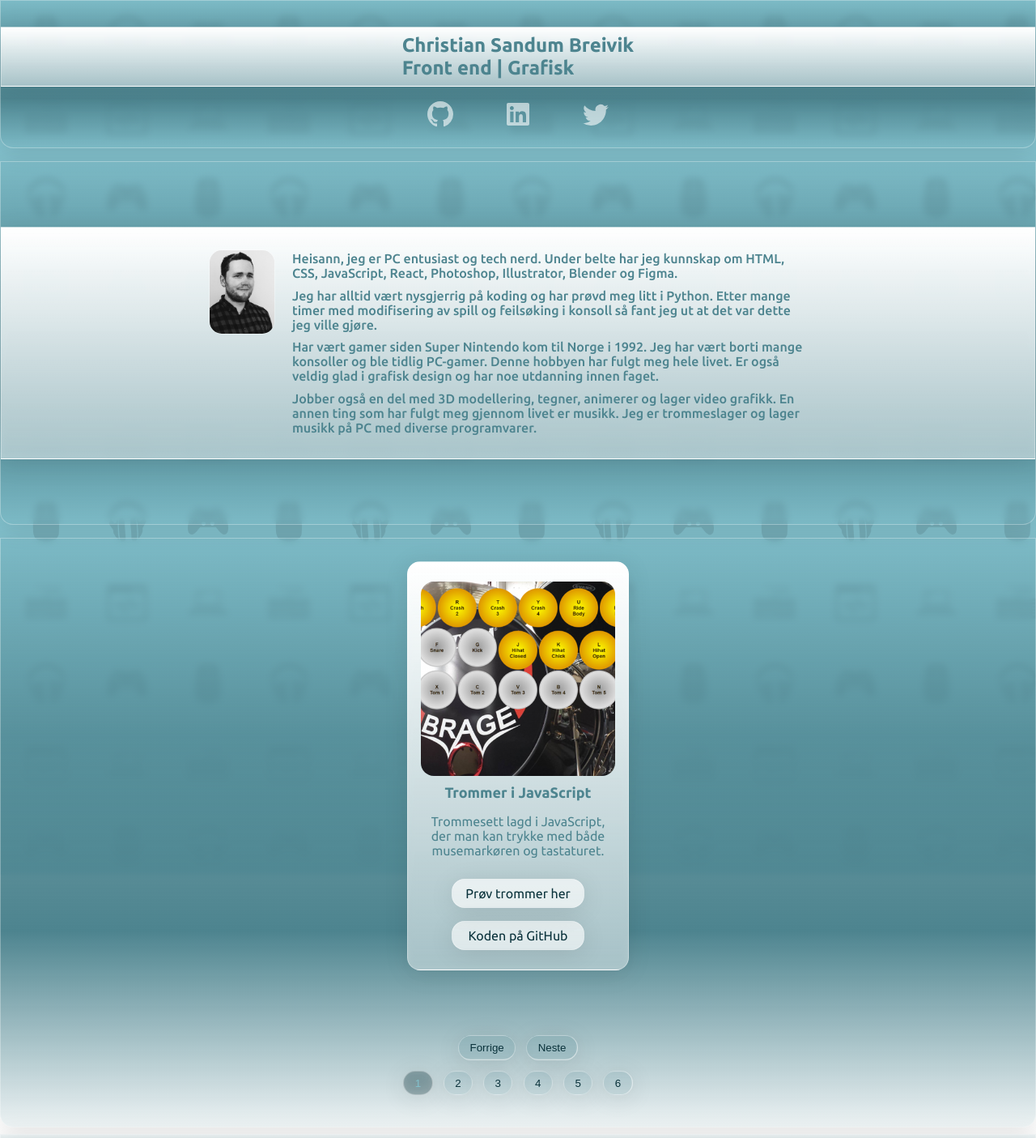
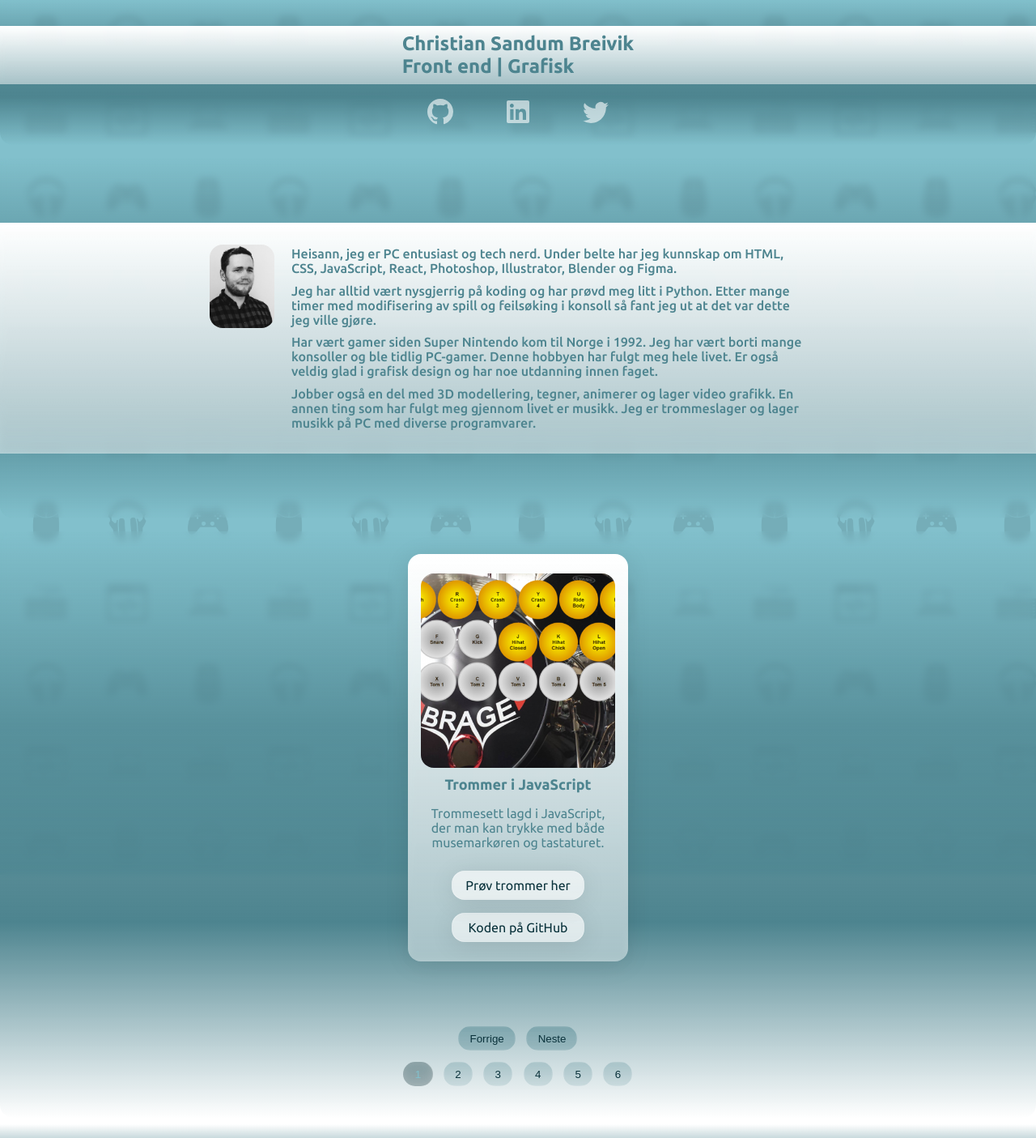
Before and after one commit to ChristianSB89/portfolioremake-v2, a React (Create React App) app: page / in a window 1280 px wide. Shown: the top 1405 px of the page at 81% size. Built offline with nearby package versions, Linux system fonts and the light colour scheme.

Commit message:
Removed borders and adjusted gradient

```diff
--- a/src/components/styles/aboutMeStyle.js
+++ b/src/components/styles/aboutMeStyle.js
@@ -5,16 +5,14 @@ export const AboutMeWrapper = styled.section`
   padding: 5em 0;
   background: linear-gradient(
     180deg,
-    rgba(77, 132, 143, 0.1) 0%,
+    rgba(77, 132, 143, 0) 0%,
     rgba(77, 132, 143, 0.791667) 33.33%,
     #4d848f 66.67%,
-    rgba(77, 132, 143, 0.1) 100%
+    rgba(77, 132, 143, 0) 100%
   );
   border-radius: 0 0 1em 1em;
-  box-shadow: 0 4px 30px rgba(0, 0, 0, 0.1);
   backdrop-filter: blur(4px);
   -webkit-backdrop-filter: blur(4px);
-  border: 1px solid rgba(255, 255, 255, 0.3);
 `;
 
 export const AboutFlexBkgd = styled.section`
@@ -30,17 +28,15 @@ export const AboutFlexBkgd = styled.section`
     #ffffff 0%,
     rgba(255, 255, 255, 0.5) 100%
   );
-  box-shadow: 0 4px 30px rgba(0, 0, 0, 0.1);
   backdrop-filter: blur(4px);
   -webkit-backdrop-filter: blur(4px);
-  border: 1px solid rgba(255, 255, 255, 0.3);
 `;
 
 export const ImageStyle = styled.img`
   margin: 1.2em 0;
   border-radius: 1em;
   width: 5em;
-  border: 1px solid rgba(255, 255, 255, 0.3);
+  /* border: 1px solid rgba(255, 255, 255, 0.3); */
 `;
 
 export const TextFlex = styled.section`
--- a/src/components/styles/cardStyles.js
+++ b/src/components/styles/cardStyles.js
@@ -19,7 +19,6 @@ export const CardStyle = styled.section`
   box-shadow: 0 4px 30px rgba(0, 0, 0, 0.1);
   backdrop-filter: blur(4.3px);
   -webkit-backdrop-filter: blur(4.3px);
-  border: 1px solid rgba(255, 255, 255, 0.3);
 `;
 
 // Image and iFrame styling (card)
--- a/src/components/styles/carouselStyles.js
+++ b/src/components/styles/carouselStyles.js
@@ -5,16 +5,15 @@ export const CarouselStyle = styled.div`
   margin: 0.5em 0;
   background: linear-gradient(
     180deg,
-    rgba(77, 132, 143, 0.1) 0%,
+    rgba(77, 132, 143, 0) 0%,
     rgba(77, 132, 143, 0.791667) 33.33%,
     #4d848f 66.67%,
-    rgba(77, 132, 143, 0.1) 100%
+    rgba(77, 132, 143, 0) 100%
   );
   border-radius: 0 0 1em 1em;
-  box-shadow: 0 4px 30px rgba(0, 0, 0, 0.1);
+
   backdrop-filter: blur(4px);
   -webkit-backdrop-filter: blur(4px);
-  border: 1px solid rgba(255, 255, 255, 0.3);
   color: #4d848f;
 `;
 
@@ -49,19 +48,17 @@ export const IndicatorBtn = styled.button`
   display: flex;
   text-decoration: none;
   color: #0a323b;
-  background: rgba(255, 255, 255, 0.2);
+  background: rgba(255, 255, 255, 0);
   margin: 0.5em;
   padding: 0.5em 1em 0.5em 1em;
-  box-shadow: 0 4px 30px rgba(0, 0, 0, 0.1);
   backdrop-filter: blur(1.3px);
   -webkit-backdrop-filter: blur(1.3px);
-  border: 1px solid rgba(255, 255, 255, 0.3);
+  border: 1px solid rgba(255, 255, 255, 0);
   border-radius: 16px;
   &:hover,
   &.active {
     color: #82c0cc;
     background: rgba(22, 47, 51, 0.27);
-    box-shadow: 0 4px 30px rgba(0, 0, 0, 0.1);
     backdrop-filter: blur(6px);
     -webkit-backdrop-filter: blur(6px);
   }
--- a/src/components/styles/footerStyle.js
+++ b/src/components/styles/footerStyle.js
@@ -6,16 +6,14 @@ export const FooterWrapper = styled.footer`
   padding: 0.5em 0;
   background: linear-gradient(
     180deg,
-    rgba(77, 132, 143, 0.1) 0%,
+    rgba(77, 132, 143, 0) 0%,
     rgba(77, 132, 143, 0.791667) 33.33%,
     #4d848f 66.67%,
-    rgba(77, 132, 143, 0.1) 100%
+    rgba(77, 132, 143, 0) 100%
   );
   border-radius: 0 0 1em 1em;
-  box-shadow: 0 4px 30px rgba(0, 0, 0, 0.1);
   backdrop-filter: blur(4px);
   -webkit-backdrop-filter: blur(4px);
-  border: 1px solid rgba(255, 255, 255, 0.3);
 `;
 
 export const TextBkgd = styled.section`
@@ -26,10 +24,8 @@ export const TextBkgd = styled.section`
     #ffffff 0%,
     rgba(255, 255, 255, 0.5) 100%
   );
-  box-shadow: 0 4px 30px rgba(0, 0, 0, 0.1);
   backdrop-filter: blur(4px);
   -webkit-backdrop-filter: blur(4px);
-  border: 1px solid rgba(255, 255, 255, 0.3);
 `;
 
 export const FooterText = styled.p`
--- a/src/components/styles/headerStyle.js
+++ b/src/components/styles/headerStyle.js
@@ -5,16 +5,14 @@ export const HeaderShape = styled.section`
   padding: 2em 0;
   background: linear-gradient(
     180deg,
-    rgba(77, 132, 143, 0.1) 0%,
+    rgba(77, 132, 143, 0) 0%,
     rgba(77, 132, 143, 0.791667) 33.33%,
     #4d848f 66.67%,
-    rgba(77, 132, 143, 0.1) 100%
+    rgba(77, 132, 143, 0) 100%
   );
   border-radius: 0 0 1em 1em;
-  box-shadow: 0 4px 30px rgba(0, 0, 0, 0.1);
   backdrop-filter: blur(4px);
   -webkit-backdrop-filter: blur(4px);
-  border: 1px solid rgba(255, 255, 255, 0.3);
 `;
 
 export const IconWrapper = styled.section`
@@ -34,10 +32,8 @@ export const FlexContainer = styled.section`
     #ffffff 0%,
     rgba(255, 255, 255, 0.5) 100%
   );
-  box-shadow: 0 4px 30px rgba(0, 0, 0, 0.1);
   backdrop-filter: blur(4px);
   -webkit-backdrop-filter: blur(4px);
-  border: 1px solid rgba(255, 255, 255, 0.3);
 `;
 
 export const ImageStyle = styled.img`
```
